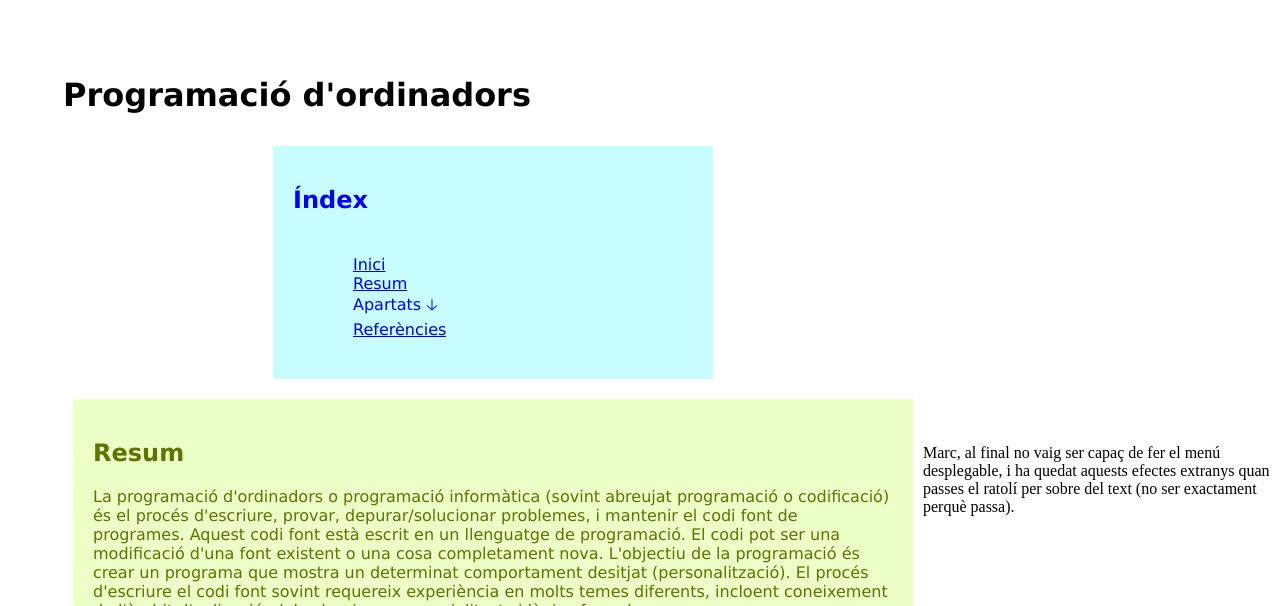
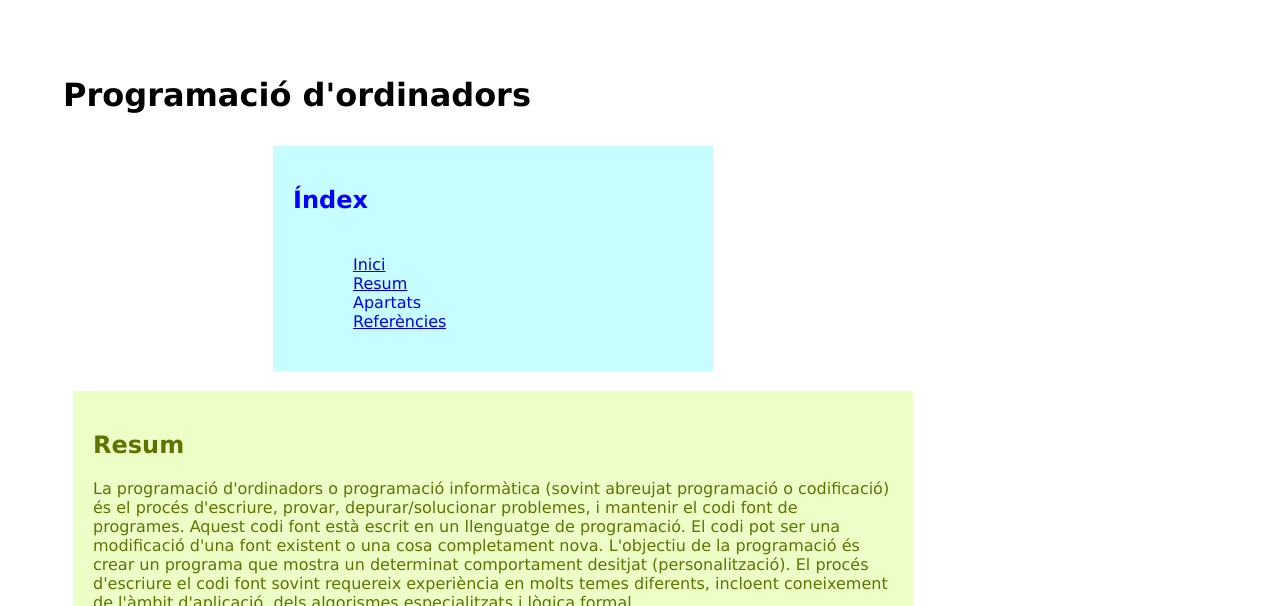
Before and after one commit to TitiElGran/Exercici_6-2, a plain HTML site: page index.html in a window 1280 px wide. Shown: the top 606 px of the page. Drawn offline with Linux system fonts and the light colour scheme.

Commit message:
hhkhbkhjb

```diff
--- a/css/style.css
+++ b/css/style.css
@@ -33,7 +33,6 @@
     margin-left: 20px;
     display: none;
     position: relative;
-    min-width: 160px;
     z-index: 1;
     transition: 2s;
 }
--- a/index.html
+++ b/index.html
@@ -13,7 +13,7 @@
                 <ul class="MENU">
                     <li><a href="index.html">Inici</a></li>
                     <li><a href="#resum">Resum</a></li>
-                    <li>Apartats 🡣</li>
+                    <li>Apartats</li>
                         <ul class="subMenu1">
                             <li><a href="#hist">Breu Història de la programació</a></li>
                             <li><a href="#lleng">Llenguatges de programació</a></li>
@@ -42,6 +42,5 @@
                 <a href="https://www.freepik.es/">FreePik</a>
             </div>
         </div>
-        <p>Marc, al final no vaig ser capaç de fer el menú desplegable, i ha quedat aquests efectes extranys quan passes el ratolí per sobre del text (no ser exactament perquè passa).</p>
     </body>
 </html>
```
